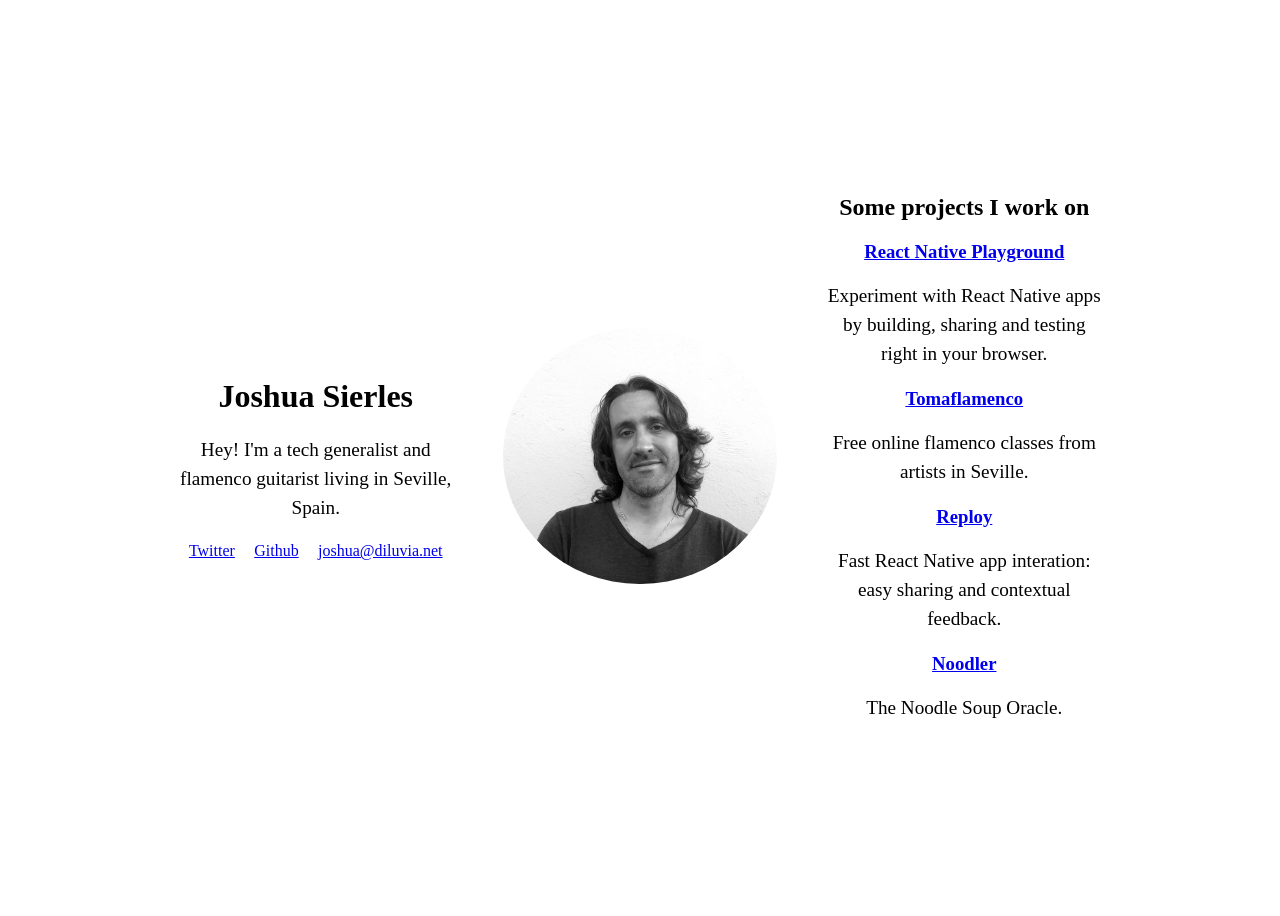
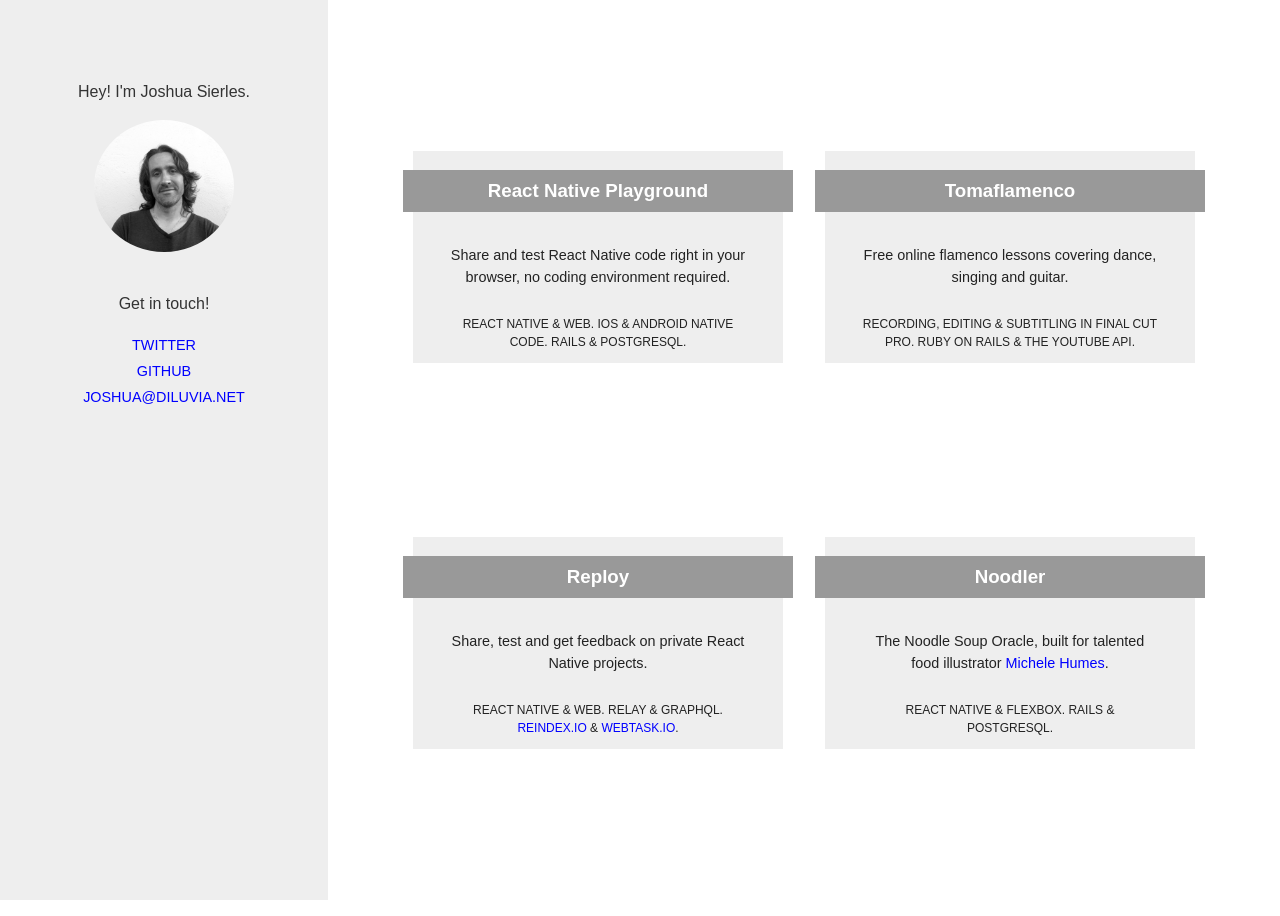
Before and after one commit to jsierles/jsierles.github.io, a Jekyll site: the page index.html, which Jekyll copies as it is, in a window 1280 px wide. Built offline with Jekyll 4.4.1, drawn with Linux system fonts in a browser that asks for light colours; comment, search, counter and statistics services are not loaded.

Commit message:
cleaner site

```diff
--- a/css/main.scss
+++ b/css/main.scss
@@ -1,8 +1,4 @@
----
-# Only the main Sass file needs front matter (the dashes are enough)
----
 @charset "utf-8";
-
 
 .home {
   margin: auto;
--- a/index.html
+++ b/index.html
@@ -1,34 +1,60 @@
----
-layout: default
----
+<!DOCTYPE html>
+<html>
+  <head>
+    <meta charset="utf-8">
+    <meta http-equiv="X-UA-Compatible" content="IE=edge">
+    <meta name="viewport" content="width=device-width, initial-scale=1">
+    <title>Joshua Sierles</title>
+    <link rel="stylesheet" href="main.css">
+    <script src="https://use.typekit.net/bar1vgr.js"></script>
+    <script>try{Typekit.load({ async: true });}catch(e){}</script>
+  <script src="//static.getclicky.com/js" type="text/javascript"></script>
+  <script type="text/javascript">try{ clicky.init(100575767); }catch(e){}</script>
+  <noscript><p><img alt="Clicky" width="1" height="1" src="//in.getclicky.com/100575767ns.gif" /></p></noscript>
+  </head>
+  <body>
     <div class="home">
-  <div class="heading">
-    <h1>Joshua Sierles</h1>
-    <p>Hey! I'm a tech generalist and flamenco guitarist living in Seville, Spain.</p>
 
+      <div class="personal">
+        <p>Hey! I'm Joshua Sierles.</p>
+        <div class="photo"><img src="joshua-sierles.png" /></div>
         <div class="find">
+          <p>Get in touch!</p>
           <a href="https://twitter.com/jsierles">Twitter</a>
           <a href="https://github.com/jsierles">Github</a>
           <a href="mailto:joshua@diluvia.net">joshua@diluvia.net</a>
         </div>
       </div>
-  <div class="photo"><img src="joshua-sierles.png" /></div>
+
       <div class="projects">
-    <h2>Some projects I work on</h2>
 
+        <div class="project">
           <h3><a href="https://rnplay.org">React Native Playground</a></h3>
+          <p>Share and test React Native code right in your browser, no coding environment required.</p>
+          <p class="skills">React Native & Web. iOS & Android native code. Rails & Postgresql.</p>
+        </div>
 
-    <p>Experiment with React Native apps by building, sharing and testing right in your browser.</p>
+        <div class="project">
+          <h3><a href="http://tomaflamenco.com">Tomaflamenco</a></h3>
+          <p>Free online flamenco lessons covering dance, singing and guitar.</p>
+          <p class="skills">Recording, editing & subtitling in Final Cut Pro. Ruby on Rails & the Youtube API.</p>
+        </div>
 
-    <h3><a href="http://tomaflamenco.com">Tomaflamenco</a></h3>
-    <p>Free online flamenco classes from artists in Seville.</p>
+        <div class="project">
+          <h3><a href="https://reploy.io">Reploy</a></h3>
+          <p>Share, test and get feedback on private React Native projects.</p>
+          <p class="skills">React Native & Web. Relay & GraphQL. <a href="http://reindex.io">Reindex.io</a> & <a href="http://webtask.io">webtask.io</a>.</p>
+        </div>
 
-    <h3><a href="https://reploy.io">Reploy</a></h3>
-    <p>Fast React Native app interation: easy sharing and contextual feedback.</p>
+        <div class="project">
+          <h3><a href="http://noodler-app.com">Noodler</a></h3>
+          <p>The Noodle Soup Oracle, built for talented food illustrator <a href="http://michelehumes.com">Michele Humes</a>.</p>
+          <p class="skills">React Native & Flexbox. Rails & Postgresql.</p>
 
-    <h3><a href="http://noodler-app.com">Noodler</a></h3>
-    <p>The Noodle Soup Oracle.</p>
-
+        </div>
 
       </div>
     </div>
+  </body>
+
+</html>
--- /dev/null
+++ b/main.css
@@ -0,0 +1,115 @@
+html, body {
+  margin: 0;
+}
+
+a {
+  text-decoration: none;
+  color: blue;
+}
+
+a:hover {
+  text-decoration: underline;
+}
+
+.home {
+  margin: 0;
+  max-width: 2000px;
+  font-family: "chaparral-pro-caption", sans-serif;
+  display: flex;
+  height: 100vh;
+  flex-direction: row;
+  text-align: center;
+}
+
+.personal {
+  width: 200px;
+  padding: 5%;
+  background-color: #eee;
+}
+
+.photo {
+  flex: 1;
+}
+
+img {
+  width: 70%;
+  height: 70%;
+  border-radius: 50%;
+}
+
+.personal p {
+  font-weight: normal;
+  color: #333;
+  font-size: 100% !important;
+  line-height: 1.5em !important;
+}
+
+.projects {
+  flex: 1;
+  padding: 5%;
+  display: flex;
+  align-items: center;
+  justify-content: space-around;
+  flex-wrap: wrap;
+}
+
+.project {
+  min-height: 200px;
+  background-color: #eee;
+  width: 45%;
+  display: flex;
+  flex-direction: column;
+  align-items: center;
+  justify-content: flex-start;
+}
+
+.project:hover {
+  background-color: #ddd;
+  cursor: pointer;
+}
+
+h3 a {
+  color: #fff;
+}
+
+.project p {
+  font-size: 90%;
+  width: 80%;
+  color: #222;
+  line-height: 1.5em;
+}
+
+.project h3 {
+  background-color: #999;
+  width: 100%;
+  color: #fff;
+  padding: 10px;
+}
+
+.find {
+  margin-top: 20px;
+  display: flex;
+  flex-direction: column;
+}
+
+.find a {
+  margin: 5px;
+  font-size: 90%;
+  text-transform: uppercase;
+}
+
+.skills {
+  color: #666;
+  font-size: 75% !important;
+  text-transform: uppercase;
+}
+
+@media (max-width: 640px) {
+  .home {
+    height: auto;
+    flex-direction: column;
+  }
+  .photo {
+    padding: 5vw;
+  }
+}
```
Lines whose indentation alone changed are shown as unchanged.
